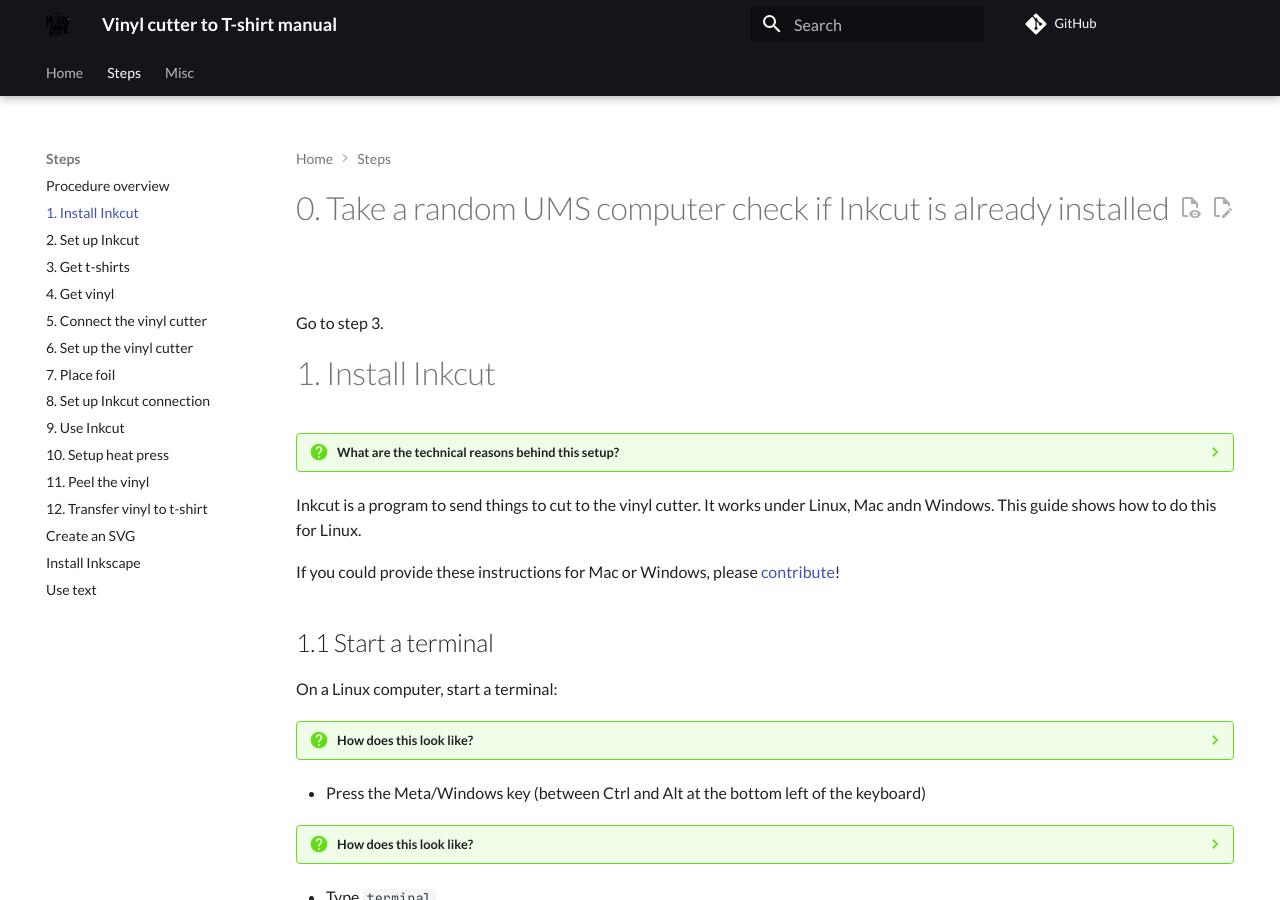
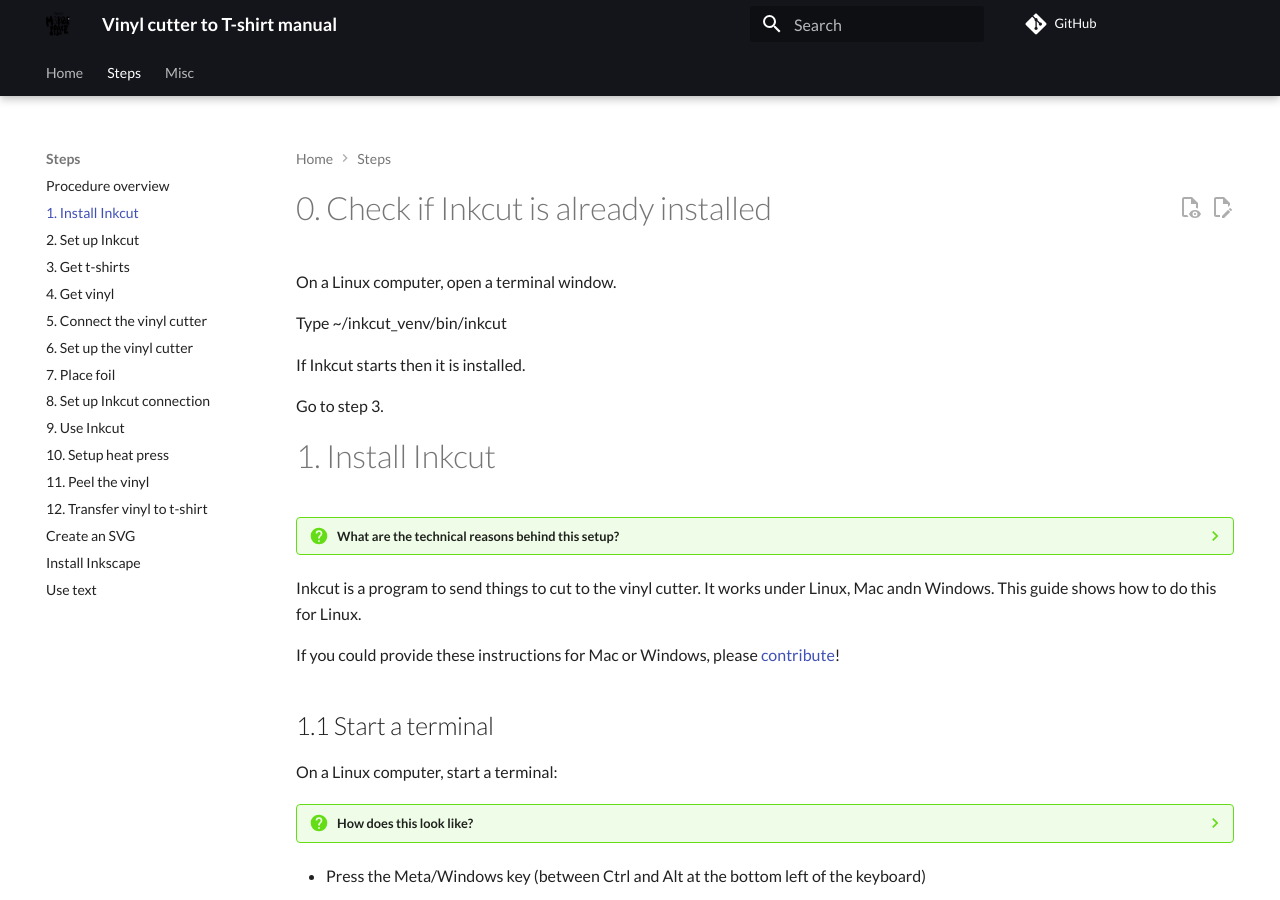
Before and after one commit to uppsala-makerspace/vevor_vinyl_cutter_to_t_shirt_manual, an MkDocs documentation site: the page built from docs/steps/1_install_inkcut/README.md, in a window 1280 px wide and 900 px high. Built offline with MkDocs 1.6.1 and Material for MkDocs 9.7.7, drawn with Linux system fonts in a browser that asks for light colours; comment, search, counter and statistics services are not loaded.

Commit message:
Update README.md

```diff
--- a/docs/steps/1_install_inkcut/README.md
+++ b/docs/steps/1_install_inkcut/README.md
@@ -5,7 +5,13 @@
   - software
 ---
 
-# 0. Take a random UMS computer check if Inkcut is already installed
+# 0. Check if Inkcut is already installed
+On a Linux computer, open a terminal window.
+
+Type
+~/inkcut_venv/bin/inkcut
+
+If Inkcut starts then it is installed.
 
 Go to step 3.
 
```
